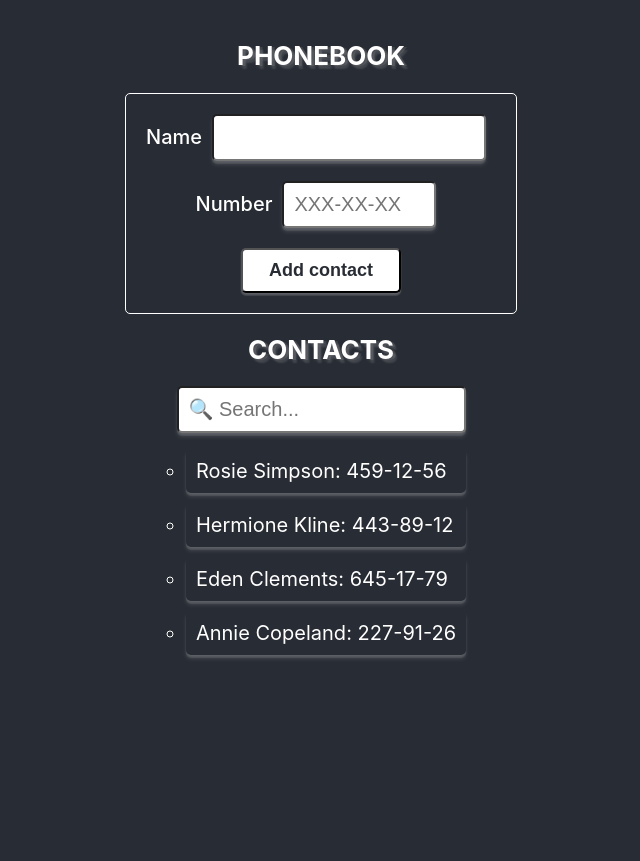
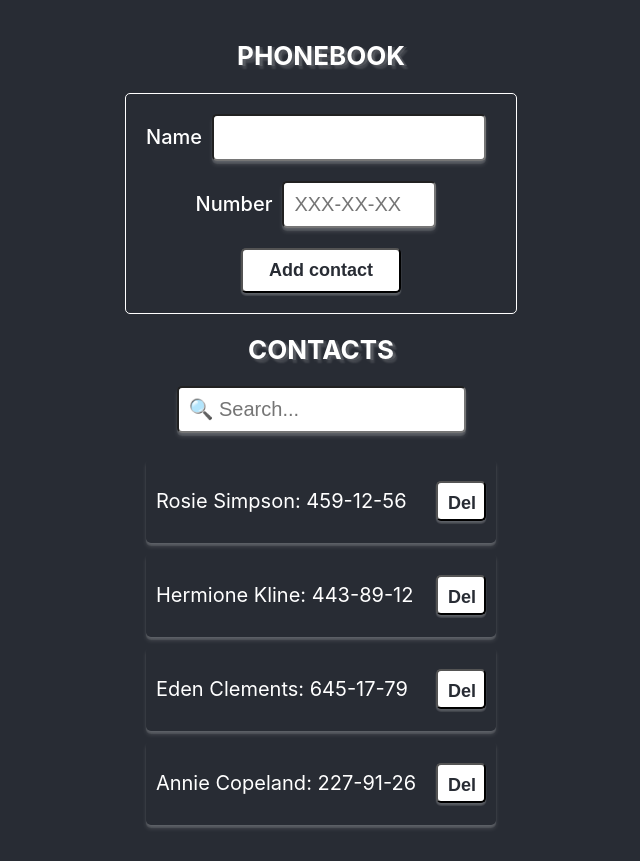
Before and after one commit to AnnaSobchenko/goit-react-hw-02-phonebook, a React (Create React App) app: page / in a window 1280 px wide. Shown: the whole page, without its empty margins (319-959 px from the left). Before the commit the page ends 800 px from the top, so only its background shows below. Built offline with nearby package versions, Linux system fonts and the light colour scheme.

Commit message:
button del create

```diff
--- a/src/App.js
+++ b/src/App.js
@@ -40,9 +40,14 @@ class App extends Component {
 
   filterInput = (e) => {
     const { value } = e.target;
-    console.log(value);
     this.setState({ filter: value });
   };
+
+  removeContact = (id) =>{
+    this.setState((prev) => ({
+      contacts: prev.contacts.filter((el) => el.id !== id),
+    }));
+    Notify.success("Contact delete", { timeout: 3000 });};
 
   render() {
     const { contacts, filter } = this.state;
@@ -67,9 +72,16 @@ class App extends Component {
           />
           <ul className="list">
             {{ filter } ? (
-              <Filter contacts={contacts} filter={filter} />
+              <Filter
+                contacts={contacts}
+                filter={filter}
+                removeContact={this.removeContact}
+              />
             ) : (
-              <ContactList contacts={contacts} />
+              <ContactList
+                contacts={contacts}
+                removeContact={this.removeContact}
+              />
             )}
           </ul>
         </main>
--- a/src/App.scss
+++ b/src/App.scss
@@ -79,16 +79,23 @@ button {
     color: rgb(55, 177, 214);
   }
 }
+.btn{
+  width: 50px;
+  height: 40px;
+}
 
 .item {
+  display: flex;
+  justify-content: space-between;
+  align-items: center;
   padding: 10px;
-  min-width: 220px;
+  min-width: 320px;
   height: auto;
   margin-bottom: 10px;
-  margin-right: 30px;
+  // margin-right: 30px;
   color: white;
   border-radius: 5px;
-  text-align: left;
+  // text-align: left;
   font-size: calc(4px + 2vmin);
   box-shadow: 0px 4px 4px 0px rgba(255, 255, 255, 0.12),
     0px 1px 2px 0px rgba(255, 255, 255, 0.08),
@@ -96,4 +103,9 @@ button {
 }
 .list {
   list-style: circle;
+  padding: 10px;
 }
+
+p{
+  margin-right: 20px;
+}
--- a/src/components/ContactList/ContactList.jsx
+++ b/src/components/ContactList/ContactList.jsx
@@ -3,11 +3,12 @@ import { Component } from "react";
 class ContactList extends Component {
   state = {};
   render() {
-    const { contacts } = this.props;
+    const { contacts, removeContact } = this.props;
     return contacts.map((el) => {
       return (
         <li key={el.id} className="item">
-          {el.name}: {el.number}
+          <p>{el.name}: {el.number}</p>
+          <button className="btn" onClick={(e) => removeContact(el.id)}>Del</button>
         </li>
       );
     });
--- a/src/components/Filter/filter.jsx
+++ b/src/components/Filter/filter.jsx
@@ -3,14 +3,16 @@ import { Component } from "react";
 class Filter extends Component {
   state = {};
   render() {
-    const { contacts, filter } = this.props;
+    const { contacts, filter, removeContact } = this.props;
     const filterNameArr = contacts.filter((contact) =>
       contact.name.toLowerCase().includes(filter.toLocaleLowerCase())
     );
     return filterNameArr.map((el) => {
       return (
         <li key={el.id} className="item">
-          {el.name}: {el.number}
+           <p>{el.name}: {el.number}</p>
+          <button className="btn" onClick={(e) => removeContact(el.id)}>Del</button>
+          {/* {el.name}: {el.number} */}
         </li>
       );
     });
```
